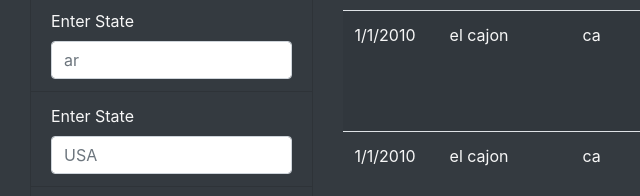
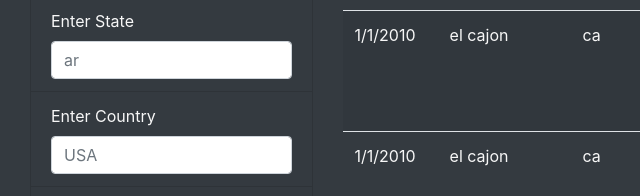
Before and after one commit to sunilam70/UFOs, a plain HTML site: page index.html in a window 1280 px wide. Shown: the part 954-1150 px from the top of the page, 0-640 px from the left. Drawn offline with nearby package versions, Linux system fonts and the light colour scheme.

Commit message:
Add files via upload

```diff
--- a/index.html
+++ b/index.html
@@ -81,7 +81,7 @@
 
 
                 <li class="list-group-item bg-dark">
-                    <label for="State">Enter State</label>
+                    <label for="State">Enter Country</label>
                     <input class="form-control"  type="text" placeholder="USA" id="country" />
                   </li>
 
```
